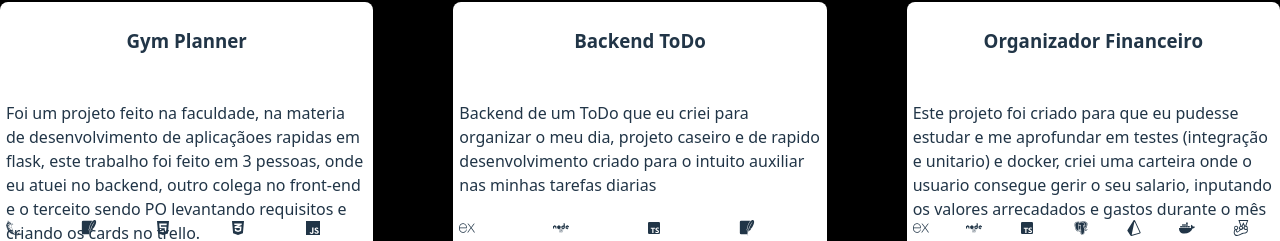
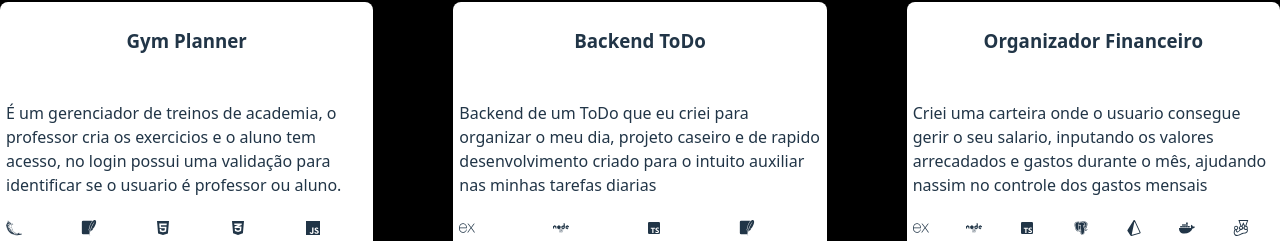
Before and after one commit to Gabriel-Dev-JS/LP-Gabriel, a React (Vite) app: page / in a window 1280 px wide. Shown: the part 706-947 px from the top of the page. Built offline with nearby package versions, Linux system fonts and the light colour scheme; no server answers.

Commit message:
atualizacao

```diff
--- a/src/componentes/Card/style.module.css
+++ b/src/componentes/Card/style.module.css
@@ -18,6 +18,7 @@
     flex-direction: column;
     align-items: center;
     justify-content: space-between;
+    /* justify-content: center; */
 
 }
 
--- a/src/sections/Projetos/index.tsx
+++ b/src/sections/Projetos/index.tsx
@@ -18,7 +18,8 @@ const Projetos = () => {
     const projetos:Projeto[] = [
         {
             titulo: "Gym Planner",
-            conteudo: "Foi um projeto feito na faculdade, na materia de desenvolvimento de aplicaçãoes rapidas em flask, este trabalho foi feito em 3 pessoas, onde eu atuei no backend, outro colega no front-end e o terceito sendo PO levantando requisitos e criando os cards no trello.",
+            conteudo: "É um gerenciador de treinos de academia, o professor cria os exercicios e o aluno tem acesso, no login possui uma validação para identificar se o usuario é professor ou aluno.",
+            // conteudo: "Foi um projeto feito na faculdade, na materia de desenvolvimento de aplicaçãoes rapidas em flask, este trabalho foi feito em 3 pessoas, onde eu atuei no backend, outro colega no front-end e o terceito sendo PO levantando requisitos e criando os cards no trello.",
             tecnologias: [<SiFlask />, <SiSqlite />, <IoLogoHtml5 />, <FaCss3Alt />, <IoLogoJavascript />]
             // tecnologias: ["Flask", "SQLite", "HTML", "CSS", "JavaScript"]
         },
@@ -30,7 +31,7 @@ const Projetos = () => {
         },
         {
             titulo: "Organizador Financeiro",
-            conteudo: "Este projeto foi criado para que eu pudesse estudar e me aprofundar em testes (integração e unitario) e docker, criei uma carteira onde o usuario consegue gerir o seu salario, inputando os valores arrecadados e gastos durante o mês",
+            conteudo: "Criei uma carteira onde o usuario consegue gerir o seu salario, inputando os valores arrecadados e gastos durante o mês, ajudando nassim no controle dos gastos mensais",
             tecnologias: [<SiExpress />, <FaNode />, <BiLogoTypescript />, <BiLogoPostgresql />, <SiPrisma />, <FaDocker />, <SiJest />]
             // tecnologias: ["express.js", "Node.js", "Typescript", "Postgres", "Prisma", "docker", "jest"]
         }
```
